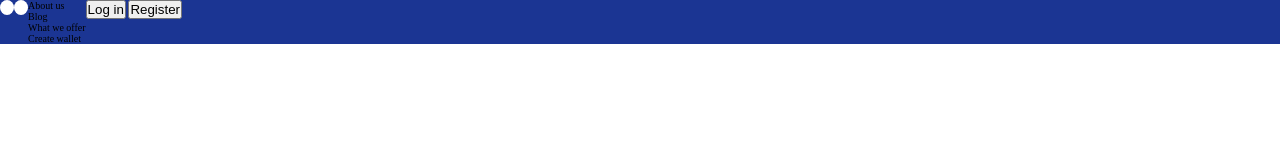
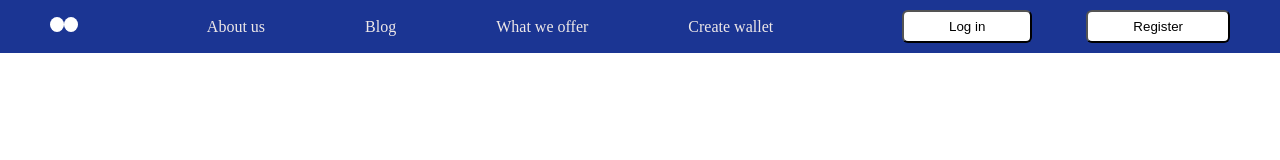
Before and after one commit to Divine-James/redo-tradax, a website: page tradax/index.html in a window 1280 px wide. Drawn offline with Linux system fonts and the light colour scheme.

Commit message:
navigation bar

```diff
--- a/tradax/index.html
+++ b/tradax/index.html
@@ -24,8 +24,8 @@
                     </ul>
                 </div>
                 <div class="nav-btn">
-                    <button>Log in</button>
-                    <button>Register</button>
+                    <button class="nav-btn__button">Log in</button>
+                    <button class="nav-btn__button">Register</button>
                 </div>
             </div>
         </nav>
--- a/tradax/sass/components/_navigation.scss
+++ b/tradax/sass/components/_navigation.scss
@@ -1,3 +1,19 @@
-.info{
+.nav-link{
     display: flex;
+    color: $color-grey;
+    &__item:not(:last-child){
+        margin-right: 10rem;
+    }
 }
+.nav-btn{
+
+    &__button{
+        padding: .7rem 4.5rem;
+        background-color: $color-white;
+        border-radius: 6px;
+        &:not(:last-child){
+            margin-right: 5rem;
+        }
+    }
+
+}
--- a/tradax/sass/layout/_header.scss
+++ b/tradax/sass/layout/_header.scss
@@ -1,6 +1,12 @@
 .nav-bar{
     background-color: $color-blue;
+    padding: 1rem 5rem;
+
+    font-size: 16px;
     &__content{
         display: flex;
+        justify-content: space-between;
+        align-items: center;
+
     }
 }
```
Also changed, not shown: tradax/css/style.css.
